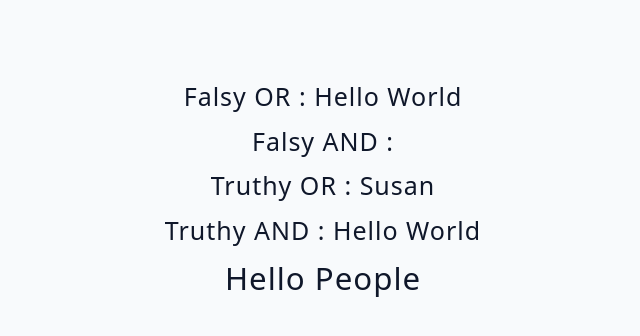
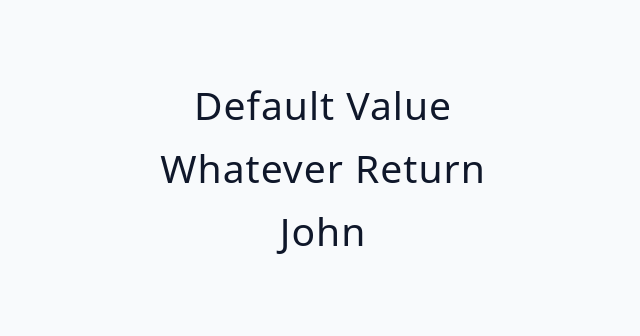
Before and after one commit to Alexinoo/React-udemy, a React (Vite) app in the folder 00-advanced-react/: page / in a window 1280 px wide. Shown: the top 336 px of the page, without its empty margins (317-957 px from the left). Built offline with nearby package versions, Linux system fonts and the light colour scheme.

Commit message:
Short-circuit Example

```diff
--- a/00-advanced-react/src/App.jsx
+++ b/00-advanced-react/src/App.jsx
@@ -1,4 +1,4 @@
-import Starter from './tutorial/03-conditional-rendering/starter/04-short-circuit-overview';
+import Starter from './tutorial/03-conditional-rendering/starter/05-short-circuit-examples';
 function App() {
   return (
     <div className="container">
--- a/00-advanced-react/src/tutorial/03-conditional-rendering/starter/05-short-circuit-examples.jsx
+++ b/00-advanced-react/src/tutorial/03-conditional-rendering/starter/05-short-circuit-examples.jsx
@@ -8,7 +8,33 @@
   const [user, setUser] = useState({ name: 'john' });
   const [isEditing, setIsEditing] = useState(false);
 
-  return <h2>short circuit - examples</h2>;
+  return (
+    <div>
+      <h2> {text || 'default value'}</h2>
+      {text && (
+        <div>
+          <h2>whatever return</h2>
+          <h2>{name}</h2>
+        </div>
+      )}
+      {/* {!text && (
+        <div>
+          <h2>whatever return</h2>
+          <h2>{name}</h2>
+        </div>
+      )} */}
+      {user && <SomeComponent name={user.name} />}
+    </div>
+  );
+};
+
+const SomeComponent = ({ name }) => {
+  return (
+    <div>
+      <h2>whatever return</h2>
+      <h2>{name}</h2>
+    </div>
+  );
 };
 
 export default ShortCircuitExamples;
```
